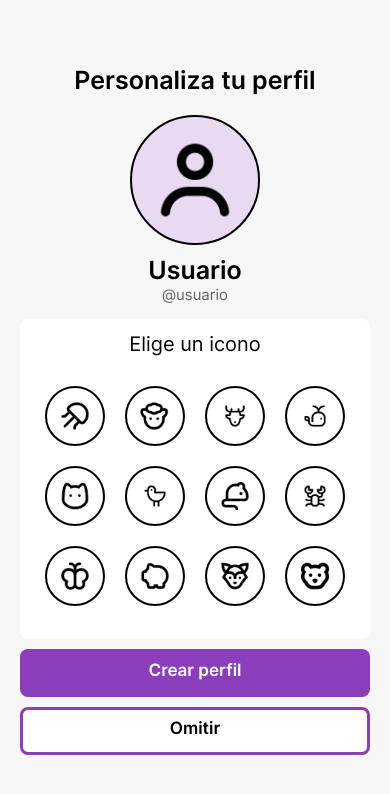
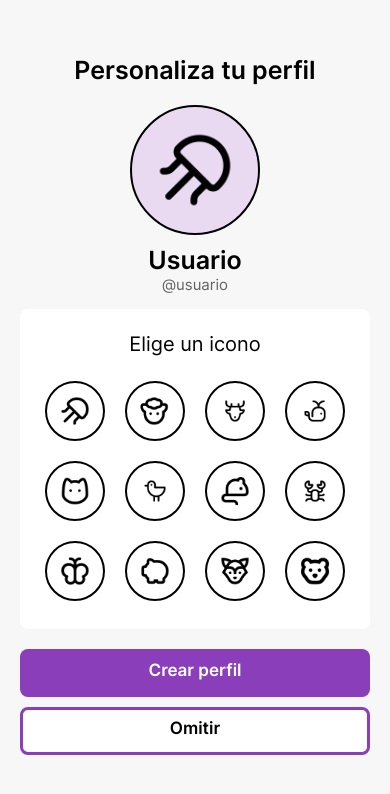
Before and after one commit to Cayetano97/WishList, a React Native app in the folder FrontEnd/: screen / in a window 390 px wide. Shown: the top 794 px of the page. Built offline with nearby package versions, Linux system fonts and the light colour scheme.

Commit message:
Starting routing

```diff
--- a/FrontEnd/App.js
+++ b/FrontEnd/App.js
@@ -3,6 +3,7 @@ import globalstyles from "./Globalstyles";
 import { StyleSheet, Text, View } from "react-native";
 import * as Font from 'expo-font';
 import { useState, useEffect } from "react";
+import { NavigationContainer } from "@react-navigation/native";
 import LoginRegister from "./components/Login-Register/Login-Register";
 import CustomizeProfile from "./components/Login-Register/Customize-Profile";
 
@@ -34,10 +35,12 @@ export default function App() {
 
 
   return (
-    <View style={styles.container}>
-      {/* <LoginRegister /> */}
-      <CustomizeProfile />
-    </View>
+    <NavigationContainer>
+      <View style={styles.container}>
+        {/* <LoginRegister /> */}
+        <CustomizeProfile />
+      </View>
+    </NavigationContainer>
 
   );
 }
--- a/FrontEnd/components/Login-Register/Customize-Profile.jsx
+++ b/FrontEnd/components/Login-Register/Customize-Profile.jsx
@@ -1,4 +1,5 @@
 import { View, Text, StyleSheet, Image, TouchableOpacity } from "react-native";
+import { useNavigation } from "@react-navigation/native";
 
 import Bear from "../../assets/img/Bear.png";
 import Bird from "../../assets/img/Bird.png";
@@ -18,16 +19,41 @@ import { useState } from "react";
 import globalstyles from "../../Globalstyles";
 
 const CustomizeProfile = () => {
-  const [image, setImage] = useState(User);
+  const [image, setImage] = useState(Jellyfish);
   const [name, setName] = useState("Usuario");
   const [username, setUsername] = useState("@usuario");
+  const navigation = useNavigation();
+
+  const animalIcons = [
+    { name: "Jellyfish", image: Jellyfish },
+    { name: "Sheep", image: Sheep },
+    { name: "Deer", image: Deer },
+    { name: "Whale", image: Whale },
+    { name: "Cat", image: Cat },
+    { name: "Bird", image: Bird },
+    { name: "Mouse", image: Mouse },
+    { name: "Crab", image: Crab },
+    { name: "Butterfly", image: Butterfly },
+    { name: "Pig", image: Pig },
+    { name: "Fox", image: Fox },
+    { name: "Bear", image: Bear },
+  ];
+
+  const handleCreateProfile = () => {
+    // navigation.navigate("Home");
+  };
+
+  const handleOmit = () => {
+    // navigation.navigate("Home");
+    setImage(User);
+  };
 
   return (
     <View style={globalstyles.main}>
       <Text style={styles.text}>Personaliza tu perfil</Text>
       <View style={styles.profile}>
         <View style={styles.imageBackground} />
-        <Image source={User} style={[globalstyles.image, styles.image]} />
+        <Image source={image} style={[globalstyles.image, styles.image]} />
         <View style={styles.username}>
           <Text style={styles.nameText}>{name}</Text>
           <Text style={styles.unsernameText}>{username}</Text>
@@ -36,58 +62,23 @@ const CustomizeProfile = () => {
       <View style={[globalstyles.card, styles.icons]}>
         <Text style={styles.textIcon}>Elige un icono</Text>
         <View style={styles.animalIcons}>
-          <View style={styles.animalCards}>
-            <View style={styles.animalBorder} />
-            <Image source={Jellyfish} style={styles.animalImages} />
-          </View>
-          <View style={styles.animalCards}>
-            <View style={styles.animalBorder} />
-            <Image source={Sheep} style={styles.animalImages} />
-          </View>
-          <View style={styles.animalCards}>
-            <View style={styles.animalBorder} />
-            <Image source={Deer} style={styles.animalImages} />
-          </View>
-          <View style={styles.animalCards}>
-            <View style={styles.animalBorder} />
-            <Image source={Whale} style={styles.animalImages} />
-          </View>
-          <View style={styles.animalCards}>
-            <View style={styles.animalBorder} />
-            <Image source={Cat} style={styles.animalImages} />
-          </View>
-          <View style={styles.animalCards}>
-            <View style={styles.animalBorder} />
-            <Image source={Bird} style={styles.animalImages} />
-          </View>
-          <View style={styles.animalCards}>
-            <View style={styles.animalBorder} />
-            <Image source={Mouse} style={styles.animalImages} />
-          </View>
-          <View style={styles.animalCards}>
-            <View style={styles.animalBorder} />
-            <Image source={Crab} style={styles.animalImages} />
-          </View>
-          <View style={styles.animalCards}>
-            <View style={styles.animalBorder} />
-            <Image source={Butterfly} style={styles.animalImages} />
-          </View>
-          <View style={styles.animalCards}>
-            <View style={styles.animalBorder} />
-            <Image source={Pig} style={styles.animalImages} />
-          </View>
-          <View style={styles.animalCards}>
-            <View style={styles.animalBorder} />
-            <Image source={Fox} style={styles.animalImages} />
-          </View>
-          <View style={styles.animalCards}>
-            <View style={styles.animalBorder} />
-            <Image source={Bear} style={styles.animalImages} />
-          </View>
+          {animalIcons.map((animal) => {
+            return (
+              <TouchableOpacity
+                key={animal.name}
+                style={styles.animalCards}
+                onPress={() => setImage(animal.image)}
+              >
+                <View style={styles.animalBorder} />
+                <Image source={animal.image} style={styles.animalImages} />
+              </TouchableOpacity>
+            );
+          })}
         </View>
       </View>
       <TouchableOpacity
         style={[globalstyles.button, globalstyles.purpleMainButton]}
+        onPress={handleCreateProfile}
       >
         <Text
           style={[
@@ -100,6 +91,7 @@ const CustomizeProfile = () => {
       </TouchableOpacity>
       <TouchableOpacity
         style={[globalstyles.button, globalstyles.purpleButton]}
+        onPress={handleOmit}
       >
         <Text
           style={[
@@ -118,7 +110,7 @@ export default CustomizeProfile;
 
 const styles = StyleSheet.create({
   text: {
-    marginTop: 65,
+    marginTop: 55,
     fontSize: 25,
     fontFamily: "Inter_600SemiBold",
   },
@@ -169,13 +161,15 @@ const styles = StyleSheet.create({
 
   icons: {
     height: 320,
-    marginVertical: 15,
+    marginTop: 15,
+    marginBottom: 20,
   },
 
   textIcon: {
     fontFamily: "Inter_400Regular",
     fontSize: 20,
-    marginBottom: 20,
+    marginTop: 10,
+    marginBottom: 15,
     textAlign: "center",
   },
 
--- a/FrontEnd/package.json
+++ b/FrontEnd/package.json
@@ -10,13 +10,15 @@
   },
   "dependencies": {
     "@react-native-community/checkbox": "^0.5.16",
+    "@react-navigation/native": "^6.1.8",
     "expo": "~49.0.13",
     "expo-app-loading": "^2.1.1",
+    "expo-checkbox": "~2.4.0",
     "expo-font": "~11.4.0",
     "expo-status-bar": "~1.6.0",
     "react": "18.2.0",
     "react-native": "0.72.5",
-    "expo-checkbox": "~2.4.0"
+    "react-native-screens": "~3.22.0"
   },
   "devDependencies": {
     "@babel/core": "^7.20.0"
```
Also changed, not shown: 1 other file (tests, documents, lock files or other folders).
